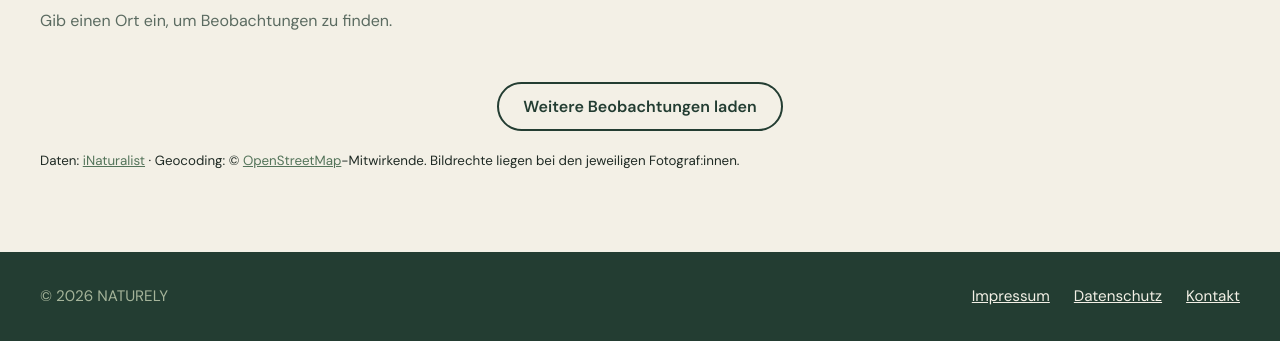
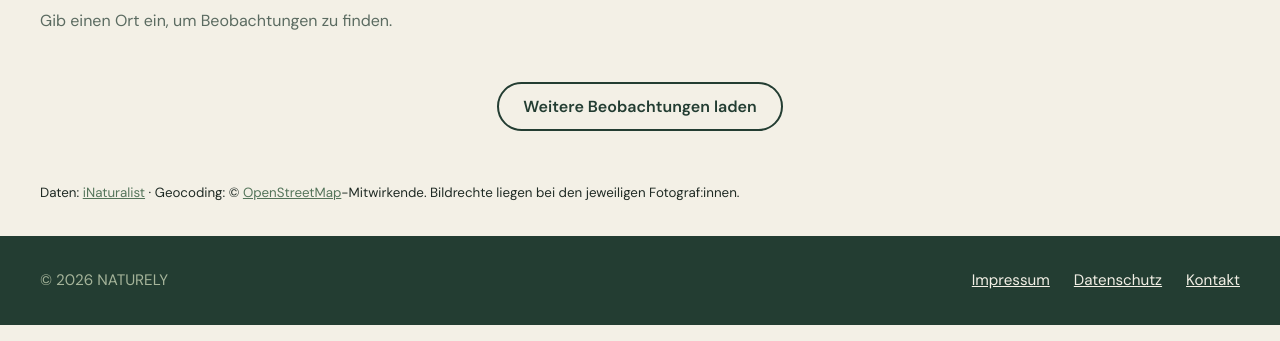
Before and after one commit to gitphinehas/naturely, a plain HTML site: page frontend/index.html in a window 1280 px wide. Shown: the part 675-1016 px from the top of the page. Drawn offline with Linux system fonts and the light colour scheme.

Commit message:
fix copyright line gaps

```diff
--- a/frontend/css/style.css
+++ b/frontend/css/style.css
@@ -491,6 +491,14 @@ textarea:focus {
   text-align: center;
 }
 
+.credits {
+  margin: 3rem 0 2rem;
+}
+
+main:has(.credits) + .site-footer {
+  margin-top: 0;
+}
+
 .page {
   padding-block: 3rem;
 }
--- a/frontend/index.html
+++ b/frontend/index.html
@@ -69,7 +69,7 @@
         <ul id="results" class="grid"></ul>
         <div class="more"><button id="load-more" class="btn btn--ghost" type="button" hidden>Weitere Beobachtungen laden</button></div>
       </section>
-      <p><small>Daten: <a href="https://www.inaturalist.org/" target="_blank" rel="noopener noreferrer">iNaturalist</a> · Geocoding: © <a href="https://www.openstreetmap.org/copyright" target="_blank" rel="noopener noreferrer">OpenStreetMap</a>-Mitwirkende. Bildrechte liegen bei den jeweiligen Fotograf:innen.</small></p>
+      <p class="credits"><small>Daten: <a href="https://www.inaturalist.org/" target="_blank" rel="noopener noreferrer">iNaturalist</a> · Geocoding: © <a href="https://www.openstreetmap.org/copyright" target="_blank" rel="noopener noreferrer">OpenStreetMap</a>-Mitwirkende. Bildrechte liegen bei den jeweiligen Fotograf:innen.</small></p>
     </div>
   </main>
 
```
